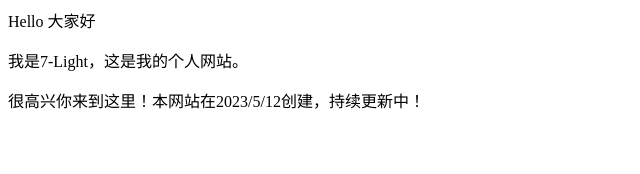
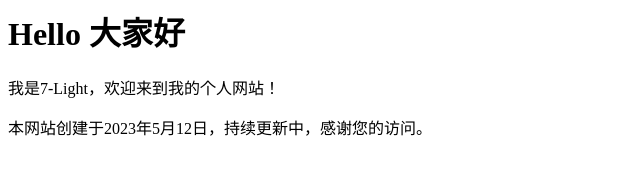
Before and after one commit to 7-light-studio/7-light-studio.github.io, a plain HTML site: page index.html in a window 1280 px wide. Shown: the whole page, without its empty margins (0-640 px from the left). Drawn offline with Linux system fonts and the light colour scheme.

Commit message:
Update index.html

```diff
--- a/index.html
+++ b/index.html
@@ -1,3 +1,5 @@
-<p>Hello 大家好</p>
-<p>我是7-Light，这是我的个人网站。 </p>
-<p>很高兴你来到这里！本网站在2023/5/12创建，持续更新中！</p>
+<div>
+  <h1>Hello 大家好</h1>
+  <p>我是7-Light，欢迎来到我的个人网站！</p>
+  <p>本网站创建于2023年5月12日，持续更新中，感谢您的访问。</p>
+</div>
```
